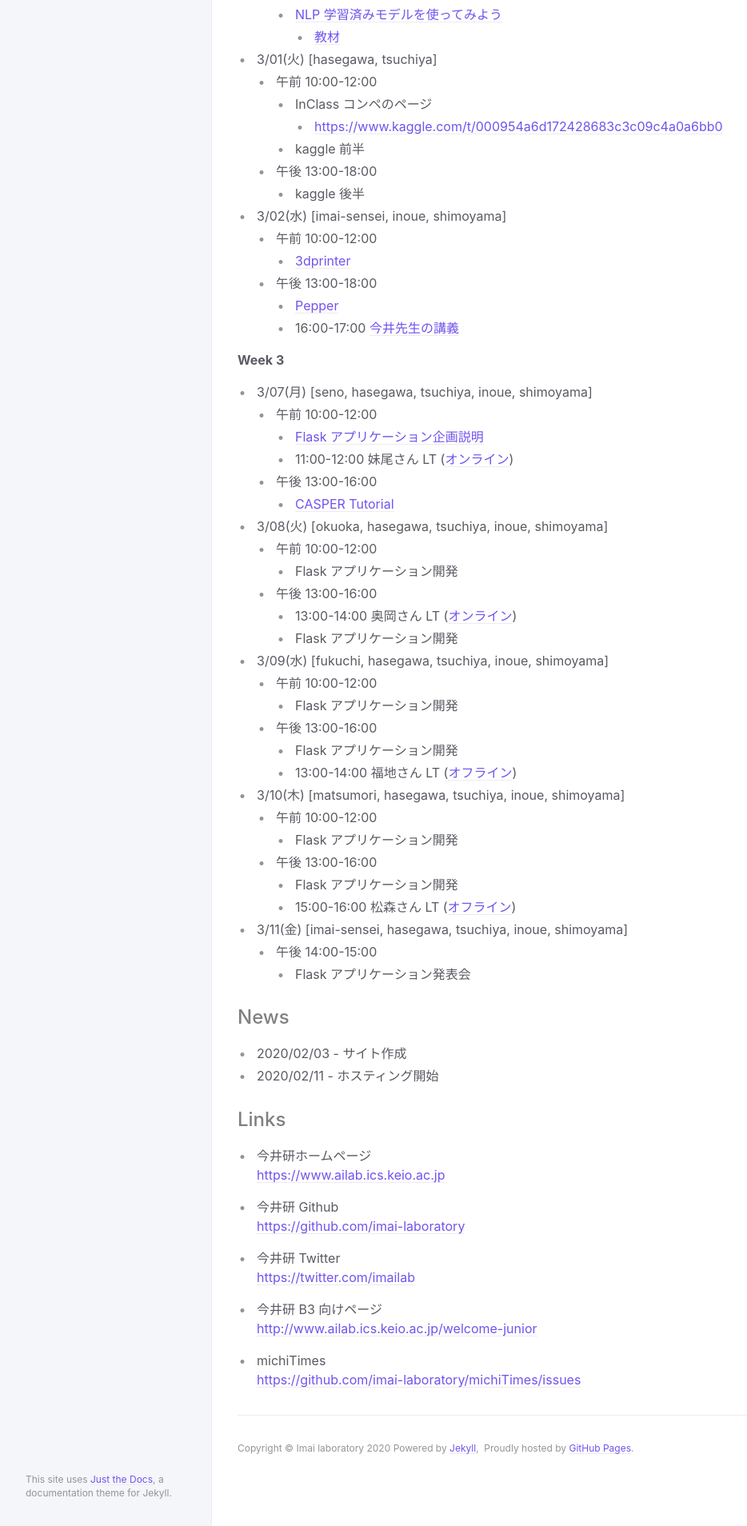
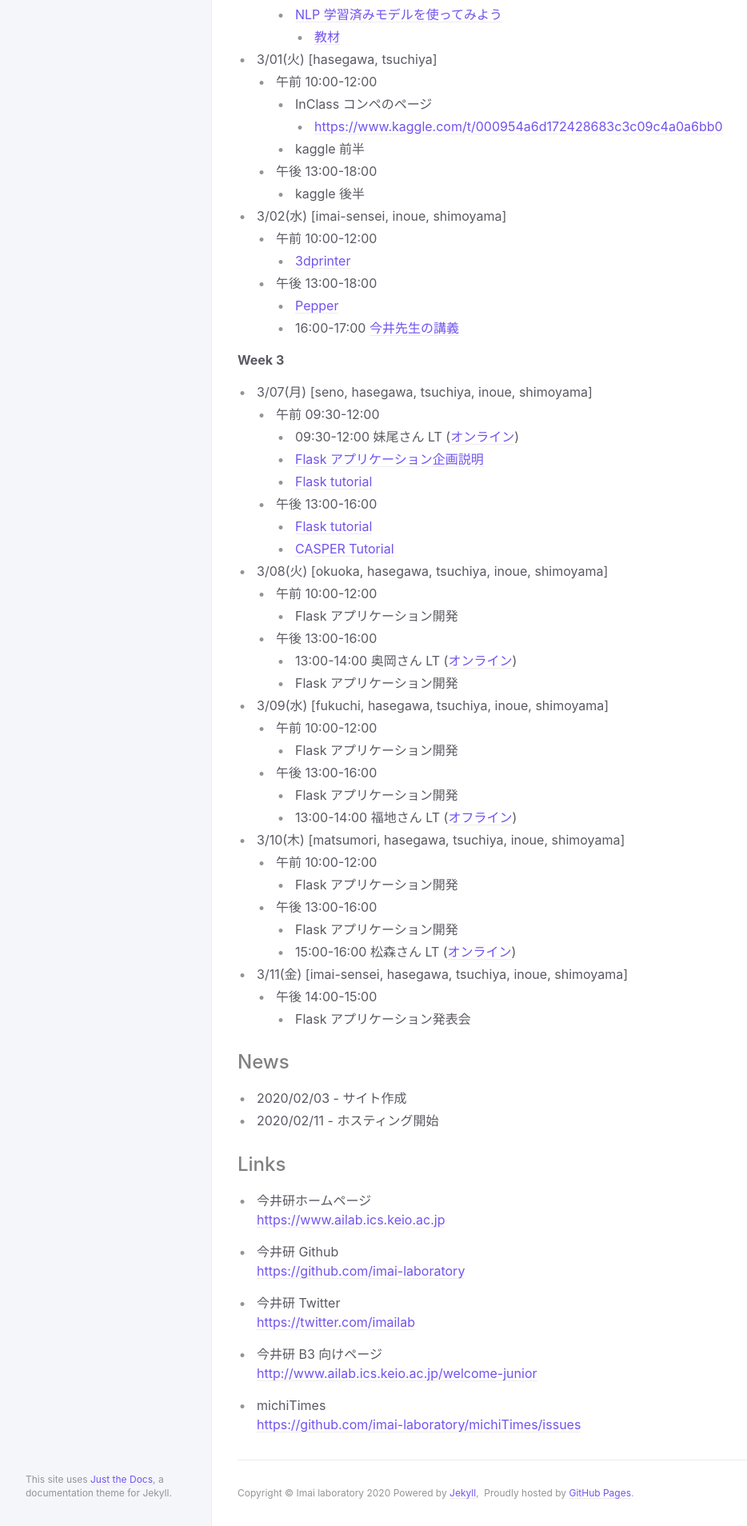
Before and after one commit to imai-laboratory/b4_induction_training, a Jekyll site: the page built from index.md, in a window 1280 px wide. Shown: the part 1633-3541 px from the top of the page at 80% size, without its empty margins (107-1041 px from the left). Built offline with Jekyll 4.4.1, drawn with Linux system fonts in a browser that asks for light colours.

Commit message:
update flask application link and LT info

```diff
--- a/index.md
+++ b/index.md
@@ -85,10 +85,12 @@ permalink: /
 **Week 3**
 
 - 3/07(月) [seno, hasegawa, tsuchiya, inoue, shimoyama]
-  - 午前 10:00-12:00
-    - [Flask アプリケーション企画説明](#)
-    - 11:00-12:00 妹尾さん LT ([オンライン](https://keio-students.webex.com/keio-students/j.php?MTID=m26cd6bc421965166c6eb573d90476a66))
+  - 午前 09:30-12:00
+    - 09:30-12:00 妹尾さん LT ([オンライン](https://keio-students.webex.com/keio-students/j.php?MTID=m26cd6bc421965166c6eb573d90476a66))
+    - [Flask アプリケーション企画説明](https://docs.google.com/presentation/d/1iommp8KA0upLXN393nVL0OlCCwwR_Y3KiX3Ik-8oAYk/edit?usp=sharing)
+    - [Flask tutorial](https://docs.google.com/document/d/19Q7OSzaZ94xQctVZ4wtr_-EuIrp2_0deODPxzLMIRfM/edit)
   - 午後 13:00-16:00
+    - [Flask tutorial](https://docs.google.com/document/d/19Q7OSzaZ94xQctVZ4wtr_-EuIrp2_0deODPxzLMIRfM/edit)
     - [CASPER Tutorial](#)
 - 3/08(火) [okuoka, hasegawa, tsuchiya, inoue, shimoyama]
   - 午前 10:00-12:00
@@ -107,7 +109,7 @@ permalink: /
     - Flask アプリケーション開発
   - 午後 13:00-16:00
     - Flask アプリケーション開発
-    - 15:00-16:00 松森さん LT ([オフライン](https://keio-students.webex.com/keio-students/j.php?MTID=m69f22b0f39840312edce63a75ee1eb2b))
+    - 15:00-16:00 松森さん LT ([オンライン](https://keio-students.webex.com/keio-students/j.php?MTID=m69f22b0f39840312edce63a75ee1eb2b))
 - 3/11(金) [imai-sensei, hasegawa, tsuchiya, inoue, shimoyama]
   - 午後 14:00-15:00
     - Flask アプリケーション発表会
```
